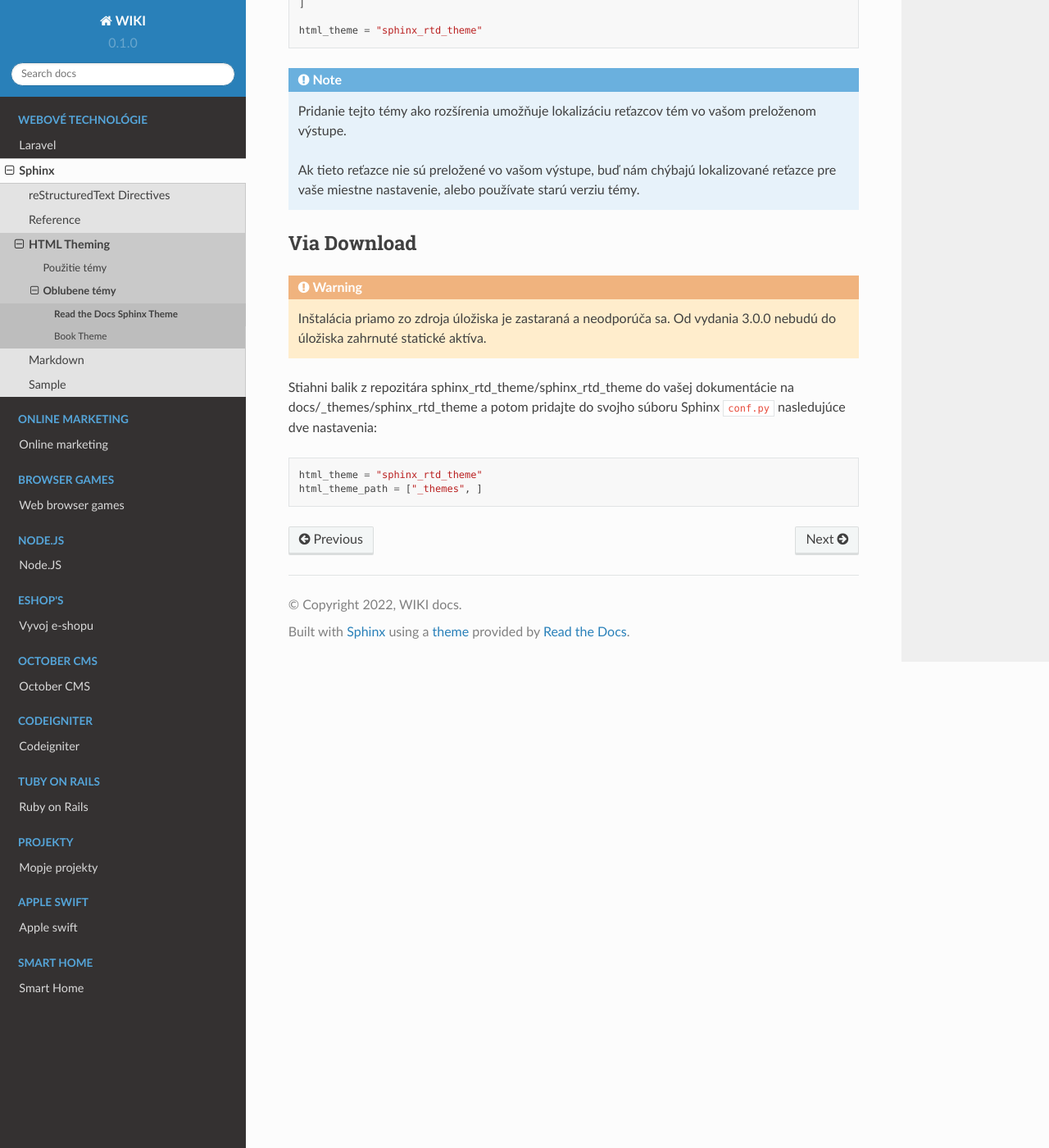
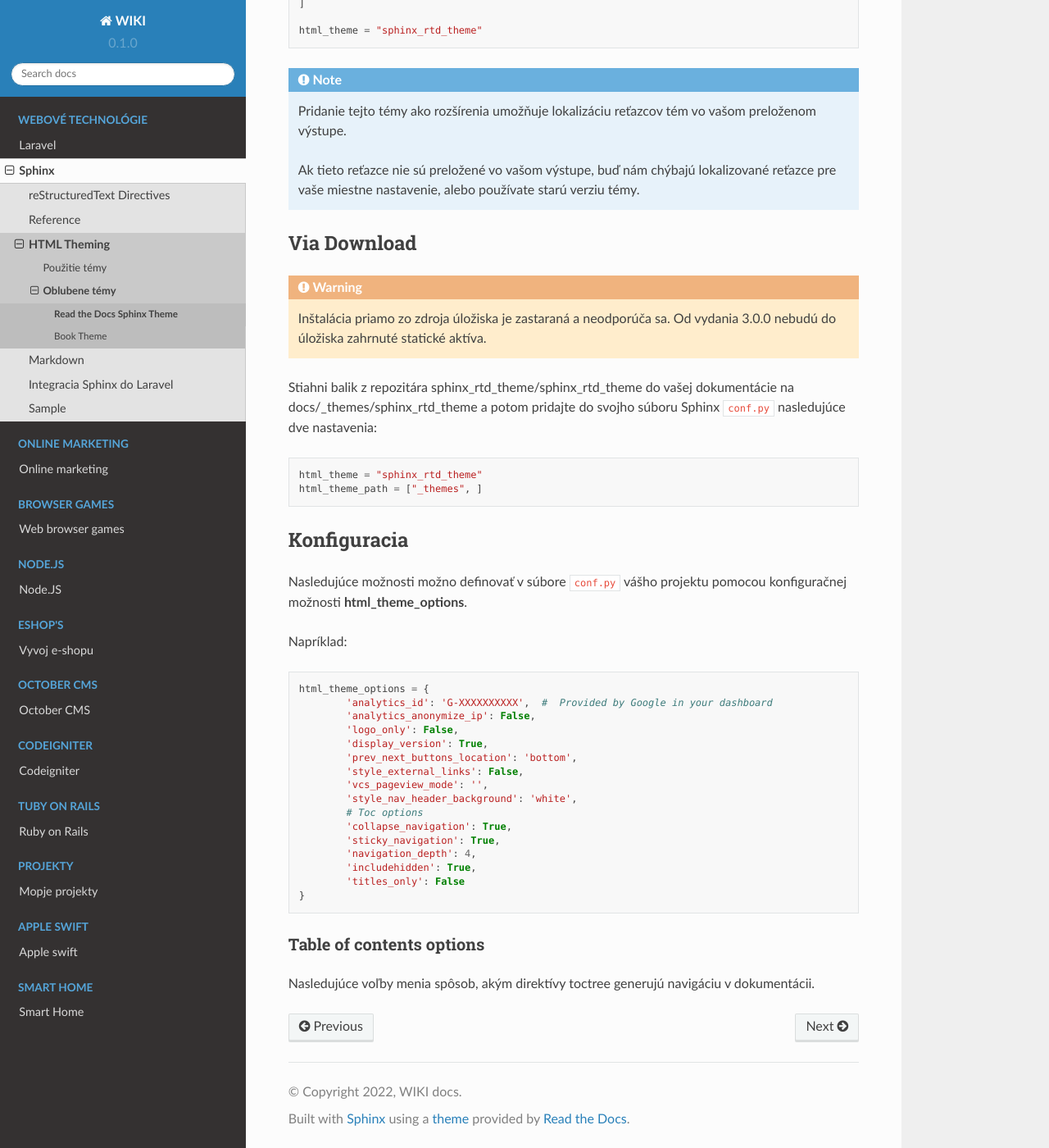
Before and after one commit to Lacike33/RTD_Wiki, a Sphinx documentation site: the page built from docs/source/web/sphinx/theme/rtd.rst, in a window 1280 px wide and 1400 px high, scrolled down 657 px. Shown: the whole window at 82% size. Built offline with Sphinx 7.4.7 and the Read the Docs theme 2.0.0, drawn with Linux system fonts in a browser that asks for light colours; pages that are not in the unit, such as notebooks, are missing from menus.

Commit message:
Aktualizacia ...

```diff
--- a/docs/source/web/sphinx/index.rst
+++ b/docs/source/web/sphinx/index.rst
@@ -23,4 +23,5 @@ Sphinx používa **reStructuredText** ako svoj značkovací jazyk a mnohé z jeh
    reference
    theming
    markdown
+   laravel
    sample
--- a/docs/source/web/sphinx/theme/rtd.rst
+++ b/docs/source/web/sphinx/theme/rtd.rst
@@ -49,3 +49,34 @@ Stiahni balik z repozitára sphinx_rtd_theme/sphinx_rtd_theme do vašej dokument
 
 	html_theme = "sphinx_rtd_theme"
 	html_theme_path = ["_themes", ]
+
+Konfiguracia
+------------
+
+Nasledujúce možnosti možno definovať v súbore ``conf.py`` vášho projektu pomocou konfiguračnej možnosti **html_theme_options**.
+
+Napríklad:
+
+.. code:: python
+
+	html_theme_options = {
+		'analytics_id': 'G-XXXXXXXXXX',  #  Provided by Google in your dashboard
+		'analytics_anonymize_ip': False,
+		'logo_only': False,
+		'display_version': True,
+		'prev_next_buttons_location': 'bottom',
+		'style_external_links': False,
+		'vcs_pageview_mode': '',
+		'style_nav_header_background': 'white',
+		# Toc options
+		'collapse_navigation': True,
+		'sticky_navigation': True,
+		'navigation_depth': 4,
+		'includehidden': True,
+		'titles_only': False
+	}
+
+Table of contents options
+:::::::::::::::::::::::::
+
+Nasledujúce voľby menia spôsob, akým direktívy toctree generujú navigáciu v dokumentácii.
```
Also changed, not shown: docs/source/web/sphinx/laravel.rst (added, +8 -0 lines), docs/source/web/sphinx/theme/booktheme.rst (line endings or trailing spaces).
